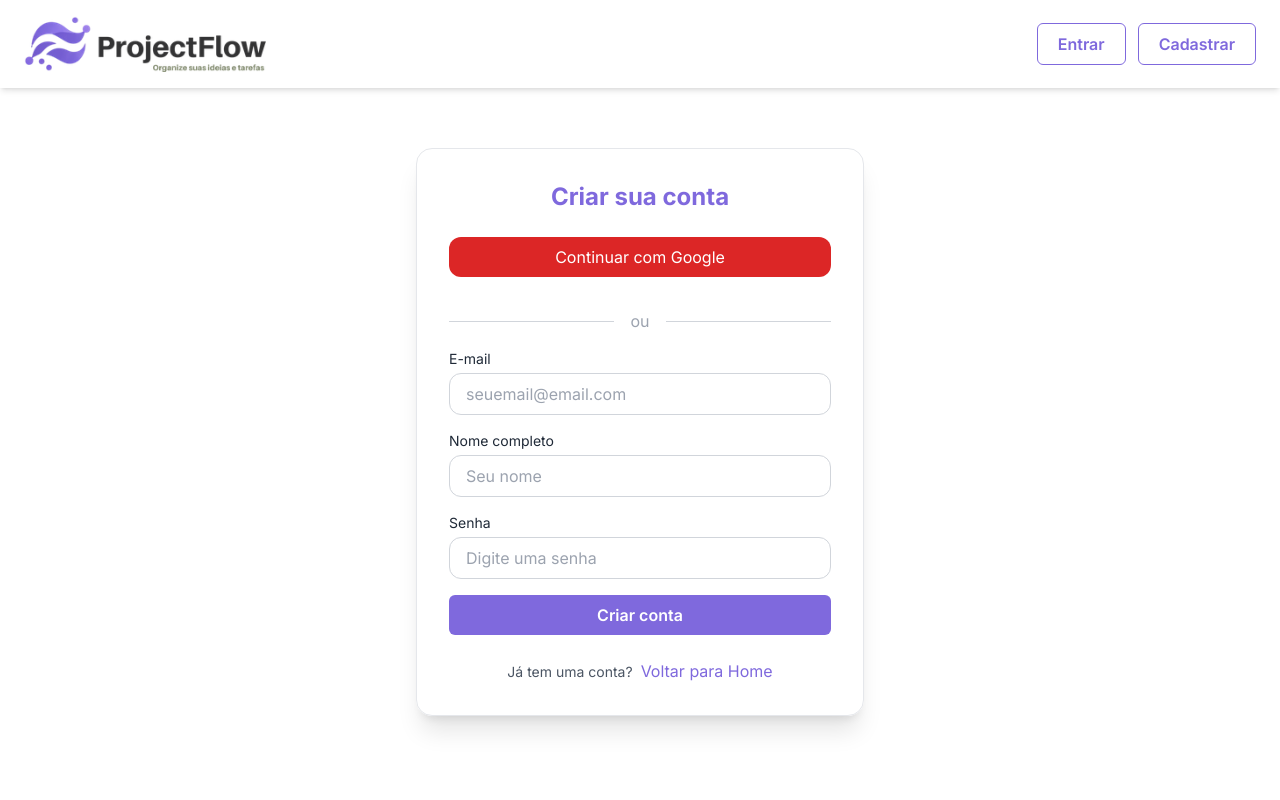
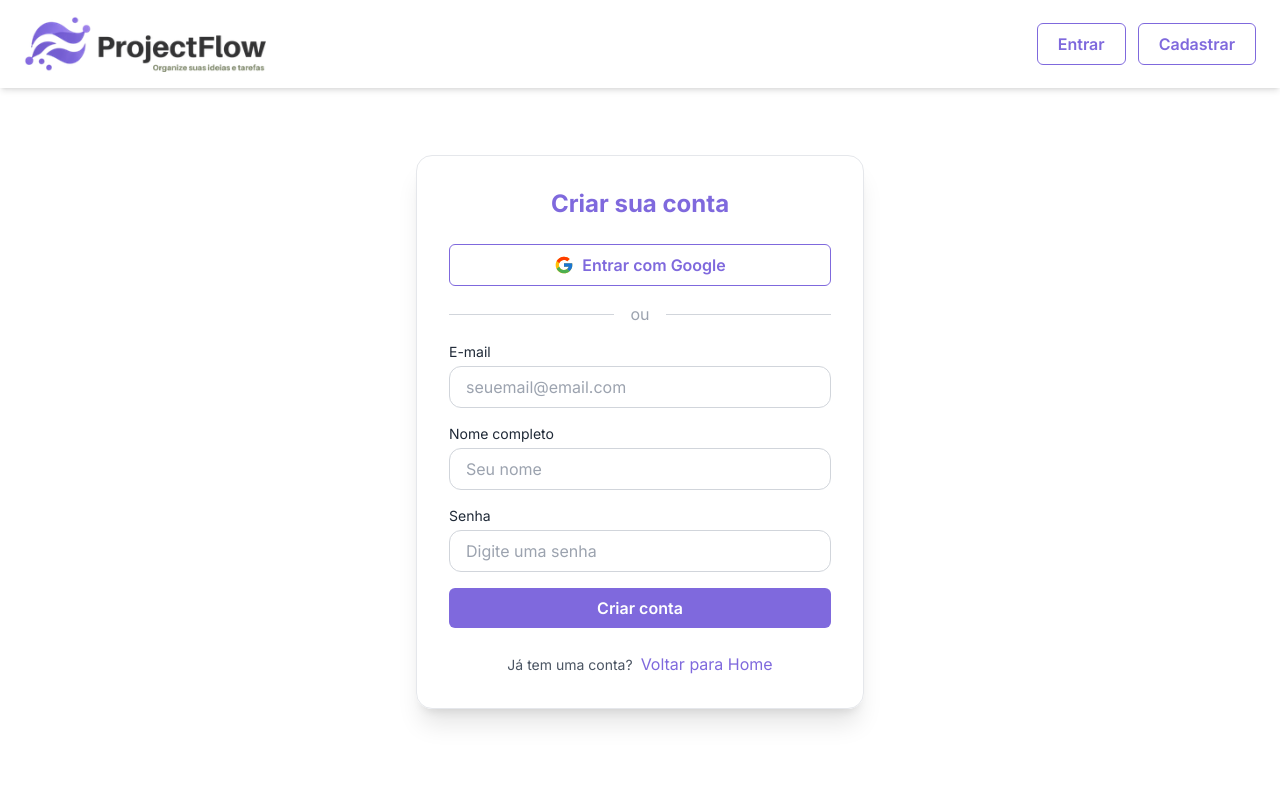
Before and after one commit to JoaoVictorBarbosa01/projectflow, a React (Vite) app: page /cadastrar in a window 1280 px wide. Shown: the top 800 px of the page. Built offline with nearby package versions, Linux system fonts and the light colour scheme.

Commit message:
Inserido e corrigido o botão de autenticação com google e rotas de redirecionamento

```diff
--- /dev/null
+++ b/src/components/GoogleButton.tsx
@@ -0,0 +1,32 @@
+import React from "react";
+import { FcGoogle } from "react-icons/fc";
+import { Button } from "./Button";
+import { supabase } from "../supabase";
+
+interface GoogleButtonProps {
+  className?: string;
+}
+
+const GoogleButton: React.FC<GoogleButtonProps> = ({ className = "" }) => {
+  const handleLogin = async () => {
+    await supabase.auth.signInWithOAuth({
+      provider: "google",
+      options: {
+        redirectTo: "https://projectflow-pi.vercel.app/dashboard",
+      },
+    });
+  };
+
+  return (
+    <Button
+      onClick={handleLogin}
+      variant="outline"
+      className={`bg-white text-gray-800 flex items-center justify-center gap-2 ${className}`}
+    >
+      <FcGoogle size={20} />
+      Entrar com Google
+    </Button>
+  );
+};
+
+export default GoogleButton;
--- a/src/pages/Signup.tsx
+++ b/src/pages/Signup.tsx
@@ -3,9 +3,22 @@ import usePageTitle from "../hooks/usePageTitle";
 import { Button } from "../components/Button";
 import { Link } from "react-router-dom";
 import { motion } from "framer-motion";
+import { supabase } from "../supabase";
+import GoogleButton from "../components/GoogleButton";
+
 
 const Signup: React.FC = () => {
   usePageTitle("Cadastrar - ProjectFlow");
+
+  const handleGoogleSignup = async () => {
+  const { error } = await supabase.auth.signInWithOAuth({
+    provider: "google",
+  });
+
+  if (error) {
+    console.error("Erro ao autenticar com Google:", error.message);
+  }
+};
 
   return (
     <section className="min-h-screen flex flex-col items-center justify-center px-4 py-20 bg-white text-gray-800">
@@ -20,9 +33,7 @@ const Signup: React.FC = () => {
         </h1>
 
         {/* Botão de autenticação com Google */}
-        <button className="w-full py-2 px-4 mb-4 text-white bg-red-600 hover:bg-red-700 rounded-xl transition-colors">
-          Continuar com Google
-        </button>
+        <GoogleButton className="w-full mt-4" />
 
         {/* Separador */}
         <div className="flex items-center my-4">
--- a/src/supabase.ts
+++ b/src/supabase.ts
@@ -1,4 +1,4 @@
-// src/supabase.ts
+
 
 import { createClient } from '@supabase/supabase-js'
 
```
Also changed, not shown: src/pages/AuthenticatedLayout.tsx (added), src/pages/Dashboard.tsx (added).
